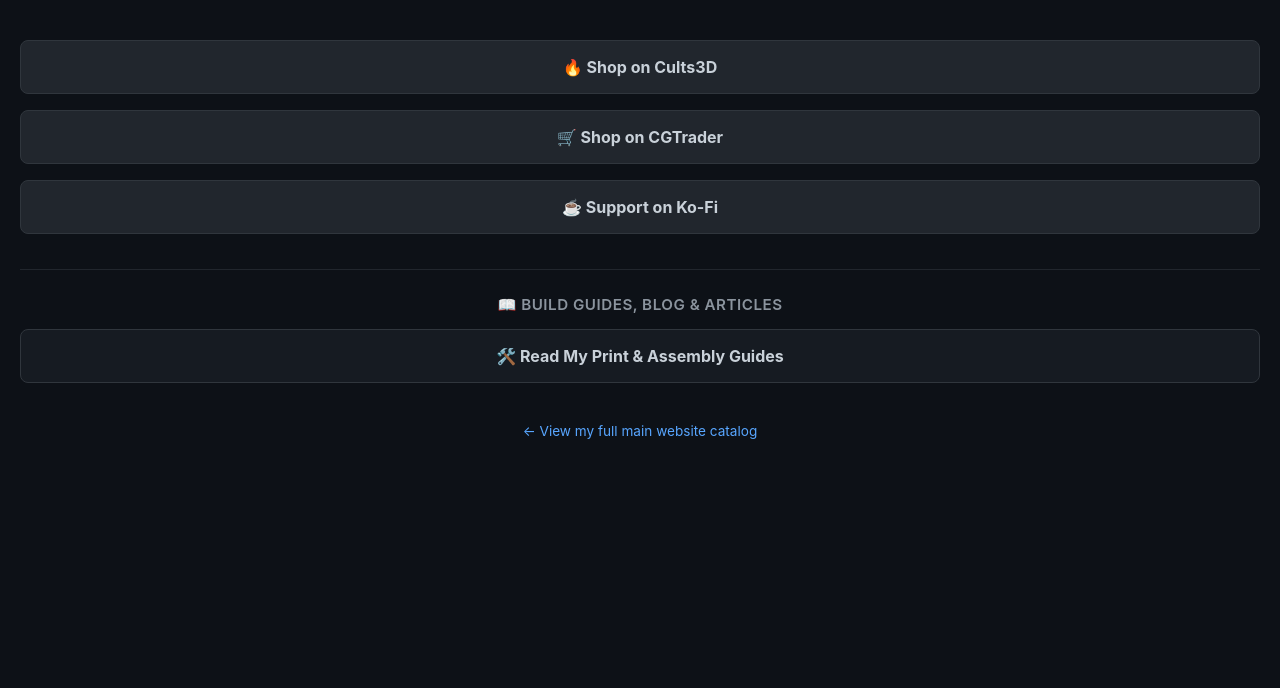
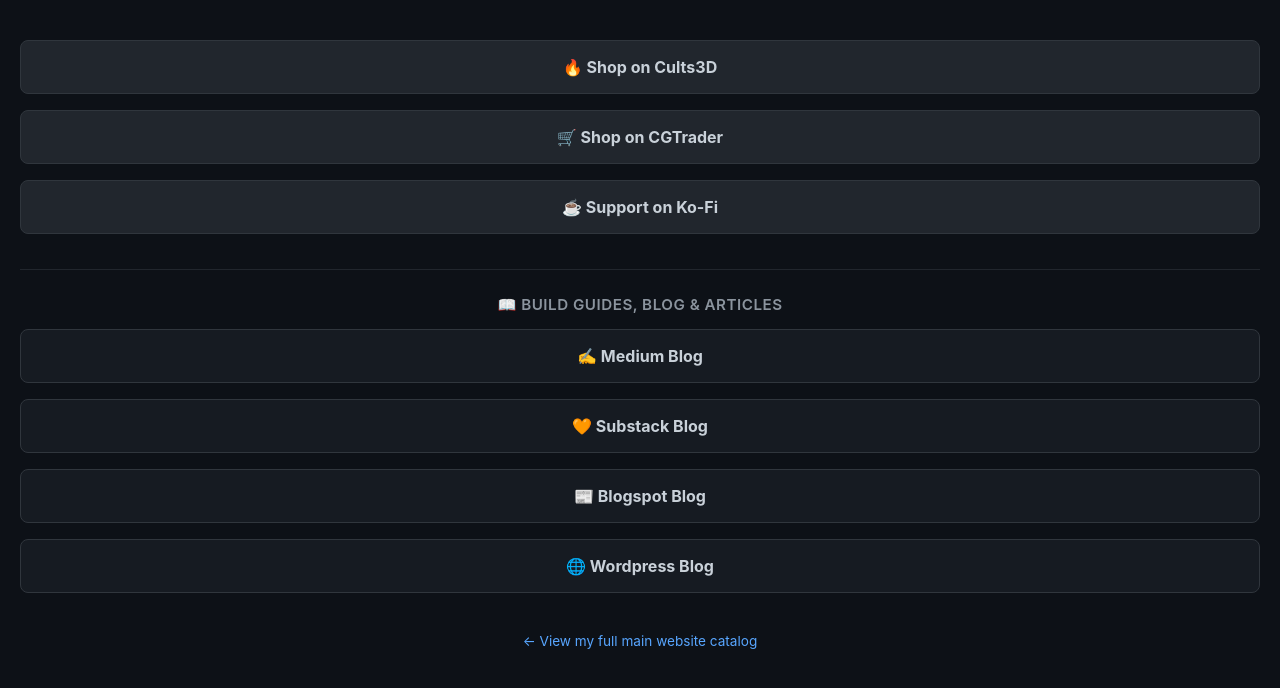
Before and after one commit to okb1creativedesignbureau-spec/MyLinks, a plain HTML site: page index.html in a window 1280 px wide. Drawn offline with Linux system fonts and the light colour scheme.

Commit message:
Update index.html
added blogs sites

```diff
--- a/index.html
+++ b/index.html
@@ -82,7 +82,10 @@
     </div>
 
     <div class="button-container">
-      <a href="YOUR_BLOG_LINK_1" target="_blank" class="btn" style="background: #161b22;">🛠️ Read My Print & Assembly Guides</a>
+      <a href="https://medium.com/@back.sem5.prauas.2021" target="_blank" class="btn" style="background: #161b22;">✍️ Medium Blog</a>
+      <a href="https://substack.com/@skyservantpengabdilangit" target="_blank" class="btn" style="background: #161b22;">🧡 Substack Blog</a>
+      <a href="https://servant-of-the-skies.blogspot.com/" target="_blank" class="btn" style="background: #161b22;">📰 Blogspot Blog</a>
+      <a href="https://servantoftheskies.wordpress.com/" target="_blank" class="btn" style="background: #161b22;">🌐 Wordpress Blog</a>
     </div>
 
     <a href="https://okb1creativedesignbureau-spec.github.io/OKB-1_Creative_Design_Bureau/" class="main-site-link">
```
